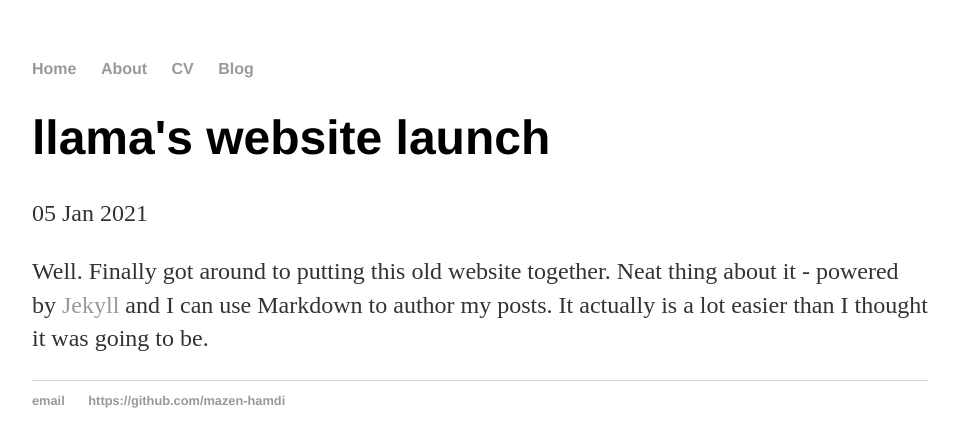
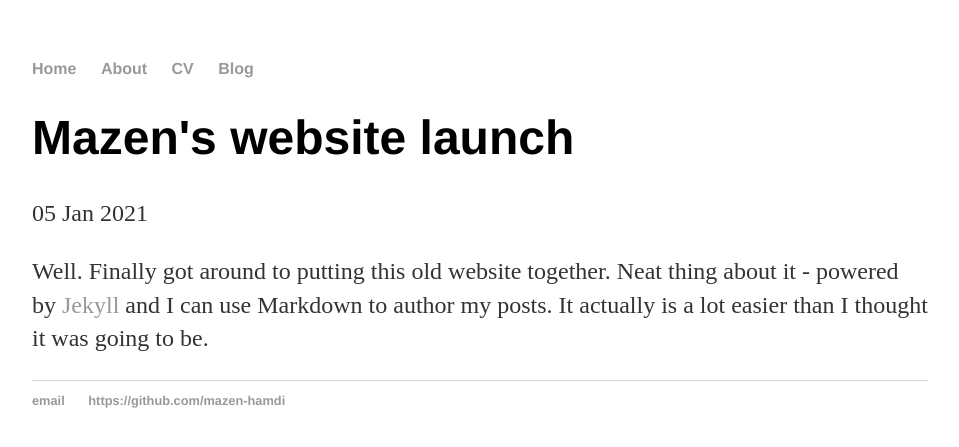
Before and after one commit to mazen-hamdi/mazen-hamdi.github.io, a Jekyll site: the page built from _posts/2021-01-05-mazen-first-post.md, in a window 1280 px wide. Shown: the top 447 px of the page, without its empty margins (160-1119 px from the left). Built offline with Jekyll 4.4.1, drawn with Linux system fonts in a browser that asks for light colours.

Commit message:
Name correction

```diff
--- a/Blog/index.html
+++ b/Blog/index.html
@@ -1,6 +1,6 @@
 ---
 layout: default
-title: llama's website launch
+title: Mazen's website launch
 ---
 	<h1>{{ page.title }}</h1>
 	<ul class="posts">
--- a/_posts/2021-01-05-mazen-first-post.md
+++ b/_posts/2021-01-05-mazen-first-post.md
@@ -1,6 +1,6 @@
 ---
 layout: post
-title: "llama's website launch"
+title: "Mazen's website launch"
 date: 2021-01-05
 ---
 
--- a/index.html
+++ b/index.html
@@ -1,6 +1,6 @@
 ---
 layout: default
-title: llama's website launch
+title: Mazen's website launch
 ---
 <div class="blurb">
 	<h1>Hi there, I'm Mazen hamdi!</h1>
```
